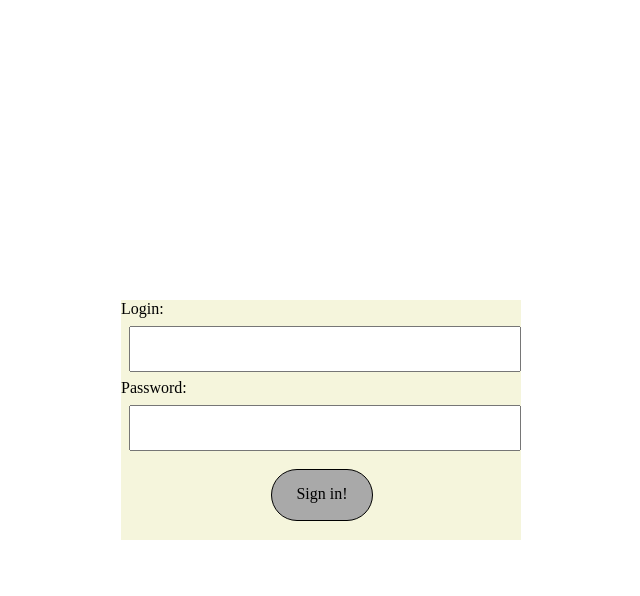
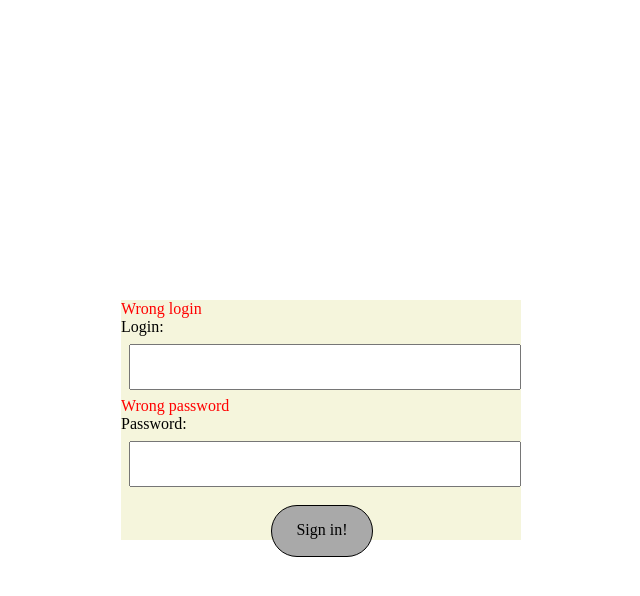
Before and after one commit to tarados-feroces/frontend, a website: page src/login.html in a window 1280 px wide. Both pictures are taken after a click on the element "Sign in!". Shown: the whole page, without its empty margins (369-1009 px from the left). Drawn offline with Linux system fonts and the light colour scheme.

Commit message:
fix inputs

```diff
--- a/src/app/pages/login.js
+++ b/src/app/pages/login.js
@@ -2,28 +2,40 @@
 
 const regToValidateLogin = /^([a-z0-9_])+$/i;
 
-const inputsBlocks = [...document.getElementsByClassName('login-block__input-block')];
+const inputsBlocks = [...document.getElementsByClassName("login-block__input-block")];
 
 document.getElementsByClassName("login-block__login-button")[0].addEventListener("click", () => {
-    if (inputs[0].value.search(regToValidateLogin) !== -1 && inputs[1].value.search(regToValidateLogin) !== -1) {
+    if (inputsBlocks.reduce((correctCount, item) => correctCount + validate(item), 0) === inputsBlocks.length) {
         document.location.href = "authorized.html";
     }
 });
 
-const validation = inputBlock => {
-
+const addValidation = inputBlock => {
     const input = inputBlock.getElementsByTagName("input")[0];
     const error = inputBlock.getElementsByClassName("error")[0];
 
-    input.addEventListener('blur', () => {
+    input.addEventListener("blur", () => {
         input.value.search(regToValidateLogin) === -1 ? error.style.display = "block" : error.style.display = "";
     });
 
-    input.addEventListener('focus', () => {
+    input.addEventListener("focus", () => {
         if (error.style.display === "block") {
             error.style.display = "";
         }
     });
 };
 
-inputsBlocks.forEach(item => validation(item));
+const validate = inputBlock => {
+    const input = inputBlock.getElementsByTagName("input")[0];
+    const error = inputBlock.getElementsByClassName("error")[0];
+
+    if(input.value.search(regToValidateLogin) === -1) {
+        error.style.display = "block";
+        return false;
+    }
+
+    error.style.display = "";
+    return true;
+};
+
+inputsBlocks.forEach(item => addValidation(item));
--- a/src/login.html
+++ b/src/login.html
@@ -9,13 +9,13 @@
     <div class="login-block">
         <form>
             <div class="login-block__input-block">
-                <label class="error">Wrong login</label>
+                <label class="error error-disable">Wrong login</label>
                 <label>Login:</label>
                 <input class="login__input">
             </div>
 
             <div class="login-block__input-block">
-                <label class="error">Wrong password</label>
+                <label class="error error-disable">Wrong password</label>
                 <label>Password:</label>
                 <input type="password" class="login__input">
             </div>
--- a/src/static/css/login.css
+++ b/src/static/css/login.css
@@ -77,6 +77,9 @@
 }
 
 .error {
-    display: none;
     color: red;
 }
+
+.error-disable{
+    display: none;
+}
```
